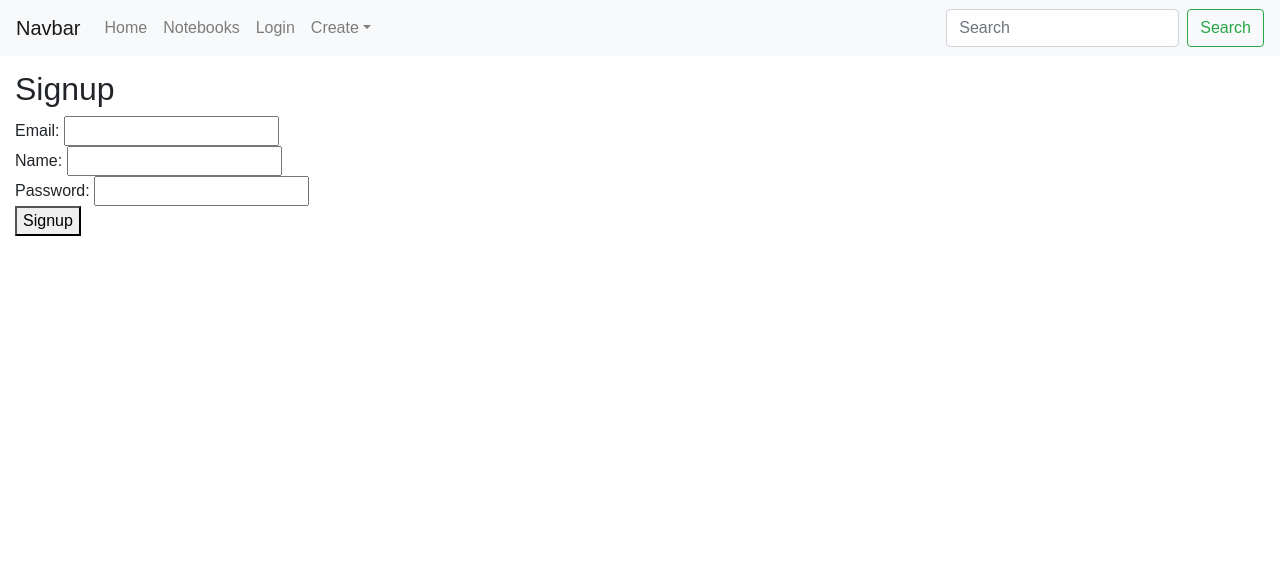
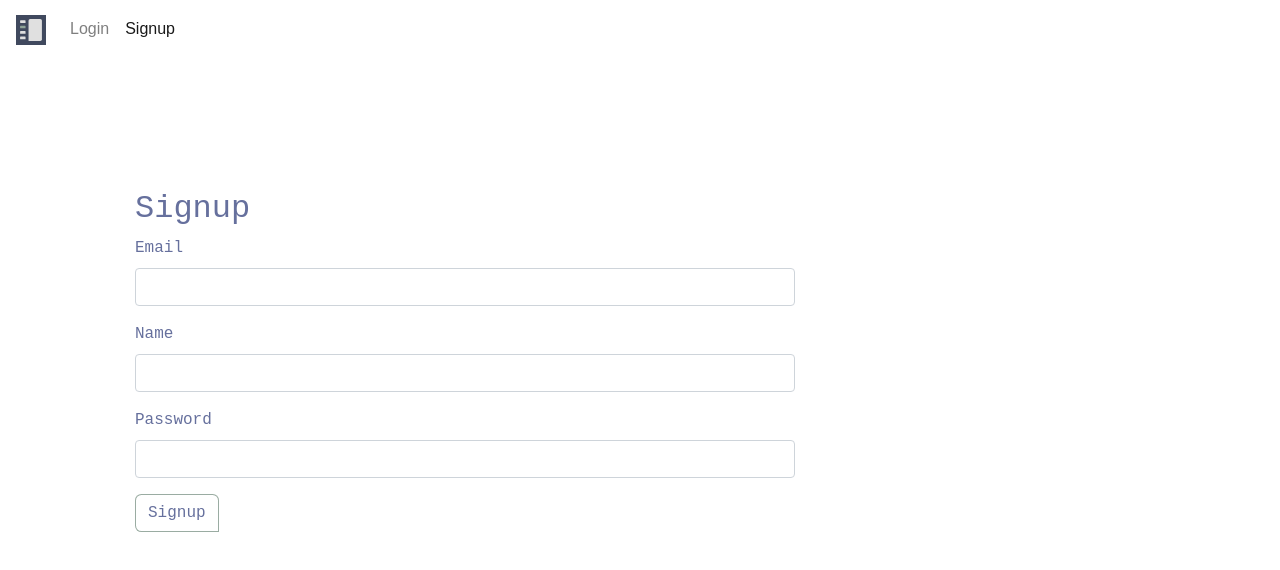
Before and after one commit to Frejasari/simply-notes, a React (Create React App) app in the folder client/: page /signup in a window 1280 px wide. Shown: the top 570 px of the page. Built offline with nearby package versions, Linux system fonts and the light colour scheme.

Commit message:
udpate navigation for login/ logout and signup

```diff
--- /dev/null
+++ b/client/src/components/Login.css
@@ -0,0 +1,32 @@
+.Login {
+  margin: 100px 100px;
+  width: 700px;
+  background-color: rgba(255, 255, 255, 0.8);
+  padding: 20px;
+}
+
+.Login * {
+  font-family: "Courier New", Courier, monospace;
+  color: rgba(102, 112, 157, 1);
+}
+
+.Login button {
+  background-color: white;
+  border: 1px solid rgba(143, 164, 152, 0.9);
+  cursor: pointer;
+  border-radius: 0.4rem;
+  border-bottom-right-radius: 0;
+  outline: none;
+}
+
+.Login button:hover {
+  background-color: rgba(143, 164, 152, 0.7);
+  border-color: transparent;
+  color: white;
+}
+
+.message {
+  color: rgba(64, 73, 94, 1) !important;
+  font-size: 0.9rem;
+  margin-top: 10px;
+}
--- a/client/src/components/Login.js
+++ b/client/src/components/Login.js
@@ -1,43 +1,77 @@
-import React, { Component } from 'react';
-import api from '../api';
+import React, { Component } from "react";
+import api from "../api";
+import { Button, Form, FormGroup, Label, Input, FormText } from "reactstrap";
+import "./Login.css";
 
 class Login extends Component {
   constructor(props) {
-    super(props)
+    super(props);
     this.state = {
       email: "",
       password: "",
-    }
+      message: null
+    };
   }
 
   handleInputChange(stateFieldName, event) {
-    let newState = {}
-    newState[stateFieldName] = event.target.value
+    let newState = {};
+    newState[stateFieldName] = event.target.value;
 
-    this.setState(newState)
+    this.setState(newState);
   }
 
   handleClick(e) {
-    e.preventDefault()
-    api.login(this.state.email, this.state.password)
-      .then(result => {
-        console.log('SUCCESS!')
-        this.props.history.push("/") // Redirect to the home page
-      })
-      .catch(err => {
-        console.log('ERROR')
-      })
+    e.preventDefault();
+    if (this.state.email && this.state.password)
+      api
+        .login(this.state.email, this.state.password)
+        .then(result => {
+          console.log("SUCCESS!");
+          this.props.history.push("/notebooks"); // Redirect to the home page
+        })
+        .catch(err => {
+          this.setState({ message: "wrong password or wrong username, try again." });
+          console.log("ERROR");
+        });
+    else {
+      this.setState({ message: "please indicate username and password" });
+    }
   }
 
   render() {
     return (
-      <div className="Login">
-        <h2>Login</h2>
-        <form>
-          Email: <input type="text" value={this.state.email} onChange={(e) => {this.handleInputChange("email", e)}} /> <br/>
-          Password: <input type="password" value={this.state.password} onChange={(e) => {this.handleInputChange("password", e)}}  /> <br/>
-          <button onClick={(e) => this.handleClick(e)}>Login</button>
-        </form>
+      <div className="full-screen">
+        <div className="Login">
+          <h2>Login</h2>
+          <Form>
+            <FormGroup>
+              <Label for="email">Email</Label>
+              <Input
+                type="email"
+                name="email"
+                id="email"
+                value={this.state.email}
+                onChange={e => {
+                  this.handleInputChange("email", e);
+                }}
+              />
+            </FormGroup>
+            <FormGroup>
+              <Label for="password">Password</Label>
+              <Input
+                type="password"
+                name="password"
+                id="password"
+                value={this.state.password}
+                onChange={e => {
+                  this.handleInputChange("password", e);
+                }}
+              />
+            </FormGroup>
+            <Button onClick={e => this.handleClick(e)}>Login</Button>
+            {this.state.message && <FormText className="message">{this.state.message}</FormText>}
+          </Form>
+        </div>
       </div>
     );
   }
--- a/client/src/components/Navigation.js
+++ b/client/src/components/Navigation.js
@@ -10,49 +10,15 @@ const NavItem = props => (
   </li>
 );
 
-class NavDropdown extends Component {
-  constructor(props) {
-    super(props);
-    this.state = {
-      isShown: false
-    };
-    this.toggleDropdown = this.toggleDropdown.bind(this);
-  }
-  toggleDropdown(event) {
-    event.preventDefault();
-    this.setState(prevState => ({ isShown: !prevState.isShown }));
+class Navigation extends Component {
+  handleLogoutClick(e) {
+    api.logout();
   }
   render() {
-    const classDropownMenu = "dropdown-menu" + (this.state.isShown ? " show" : "");
     return (
-      <li className="nav-item dropdown">
-        <Link
-          className="nav-link dropdown-toggle"
-          to="#"
-          id="navbarDropdown"
-          role="button"
-          data-toggle="dropdown"
-          aria-haspopup="true"
-          aria-expanded="false"
-          tabIndex="0"
-          onClick={this.toggleDropdown}
-        >
-          {this.props.name}
-        </Link>
-        <div className={classDropownMenu} aria-labelledby="navbarDropdown" onClick={this.toggleDropdown}>
-          {this.props.children}
-        </div>
-      </li>
-    );
-  }
-}
-
-class Navigation extends Component {
-  render() {
-    return (
-      <nav className="navbar navbar-expand-sm fixed-top navbar-light bg-light">
+      <nav className="navbar navbar-expand-sm fixed-top navbar-light">
         <a className="navbar-brand" href="#">
-          Navbar
+          <img src="/images/SimplyNotesLogo.svg" width="30" height="30" alt="" />
         </a>
         <button
           className="navbar-toggler"
@@ -68,28 +34,18 @@ class Navigation extends Component {
 
         <div className="collapse navbar-collapse" id="navbarSupportedContent">
           <ul className="navbar-nav mr-auto">
-            <NavItem path="/">Home</NavItem>
-            <NavItem path="/notebooks">Notebooks</NavItem>
+            {api.isLoggedIn() && <NavItem path="/notebooks">Notebooks</NavItem>}
             {!api.isLoggedIn() && <NavItem path="/login">Login</NavItem>}
-            <NavDropdown name="Create">
-              <Link className="dropdown-item" to="/add-notebook">
-                Notebook
-              </Link>
-              <Link className="dropdown-item" to="/add-page">
-                Page
-              </Link>
-              <div className="dropdown-divider" />
-              <a className="dropdown-item" href="#">
-                Something else here
-              </a>
-            </NavDropdown>
+            {!api.isLoggedIn() && <NavItem path="/signup">Signup</NavItem>}
+
+            {api.isLoggedIn() && (
+              <li className="nav-item">
+                <Link className="nav-link" to="/" onClick={e => this.handleLogoutClick(e)}>
+                  Logout
+                </Link>
+              </li>
+            )}
           </ul>
-          <form className="form-inline my-2 my-lg-0">
-            <input className="form-control mr-sm-2" type="search" placeholder="Search" aria-label="Search" />
-            <button className="btn btn-outline-success my-2 my-sm-0" type="submit">
-              Search
-            </button>
-          </form>
         </div>
       </nav>
     );
--- a/client/src/components/Signup.js
+++ b/client/src/components/Signup.js
@@ -1,50 +1,94 @@
-import React, { Component } from 'react';
-import api from '../api';
+import React, { Component } from "react";
+import api from "../api";
+import { Button, Form, FormGroup, Label, Input, FormText } from "reactstrap";
+import "./Login.css";
 
 class Signup extends Component {
   constructor(props) {
-    super(props)
+    super(props);
     this.state = {
       email: "",
       name: "",
       password: "",
-    }
+      message: null
+    };
   }
 
   handleInputChange(stateFieldName, event) {
-    let newState = {}
-    newState[stateFieldName] = event.target.value
+    let newState = {};
+    newState[stateFieldName] = event.target.value;
 
-    this.setState(newState)
+    this.setState(newState);
   }
 
   handleClick(e) {
-    e.preventDefault()
+    e.preventDefault();
     let data = {
       email: this.state.email,
       name: this.state.name,
-      password: this.state.password,
+      password: this.state.password
+    };
+    if (data.email && data.name && data.password)
+      api
+        .signup(data)
+        .then(result => {
+          console.log("SUCCESS!");
+          this.props.history.push("/login"); // Redirect to the login page
+        })
+        .catch(err => {
+          console.log("ERROR");
+        });
+    else {
+      this.setState({ message: "please indicate username, password and email" });
     }
-    api.signup(data)
-      .then(result => {
-        console.log('SUCCESS!')
-        this.props.history.push("/login") // Redirect to the login page
-      })
-      .catch(err => {
-        console.log('ERROR')
-      })
   }
 
   render() {
     return (
-      <div className="Signup">
-        <h2>Signup</h2>
-        <form>
-          Email: <input type="text" value={this.state.email} onChange={(e) => {this.handleInputChange("email", e)}} /> <br/>
-          Name: <input type="text" value={this.state.name} onChange={(e) => {this.handleInputChange("name", e)}} /> <br/>
-          Password: <input type="password" value={this.state.password} onChange={(e) => {this.handleInputChange("password", e)}}  /> <br/>
-          <button onClick={(e) => this.handleClick(e)}>Signup</button>
-        </form>
+      <div className="full-screen">
+        <div className="Login">
+          <h2>Signup</h2>
+          <Form>
+            <FormGroup>
+              <Label for="email">Email</Label>
+              <Input
+                type="email"
+                name="email"
+                id="email"
+                value={this.state.email}
+                onChange={e => {
+                  this.handleInputChange("email", e);
+                }}
+              />
+            </FormGroup>
+            <FormGroup>
+              <Label for="name">Name</Label>
+              <Input
+                type="text"
+                name="name"
+                id="name"
+                value={this.state.name}
+                onChange={e => {
+                  this.handleInputChange("name", e);
+                }}
+              />
+            </FormGroup>
+            <FormGroup>
+              <Label for="examplePassword">Password</Label>
+              <Input
+                type="password"
+                name="password"
+                id="examplePassword"
+                value={this.state.password}
+                onChange={e => {
+                  this.handleInputChange("password", e);
+                }}
+              />
+            </FormGroup>
+            <Button onClick={e => this.handleClick(e)}>Signup</Button>
+            {this.state.message && <FormText className="message">{this.state.message}</FormText>}
+          </Form>
+        </div>
       </div>
     );
   }
```
Also changed, not shown: client/public/images/SimplyNotesLogo.svg (added).
